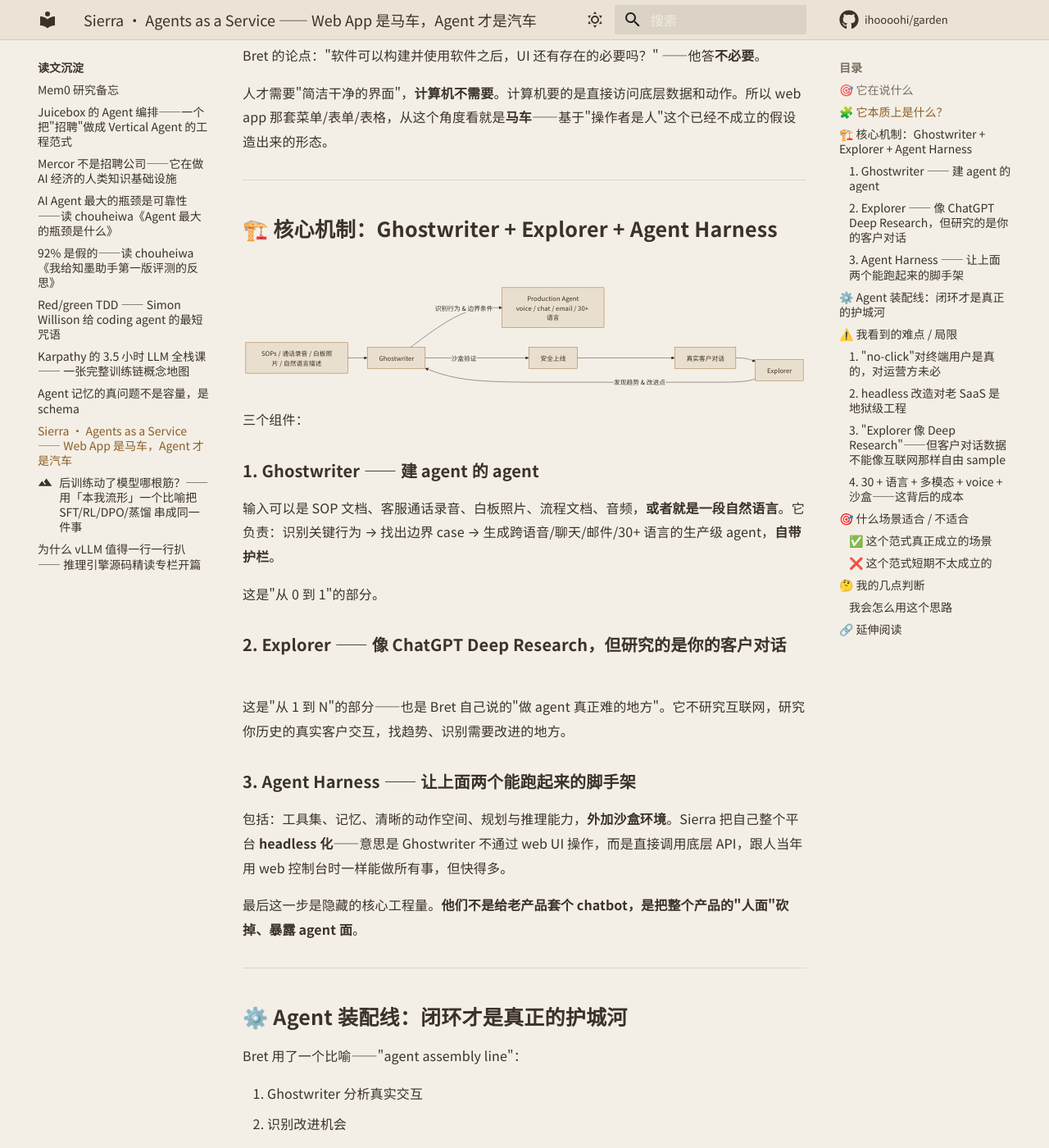
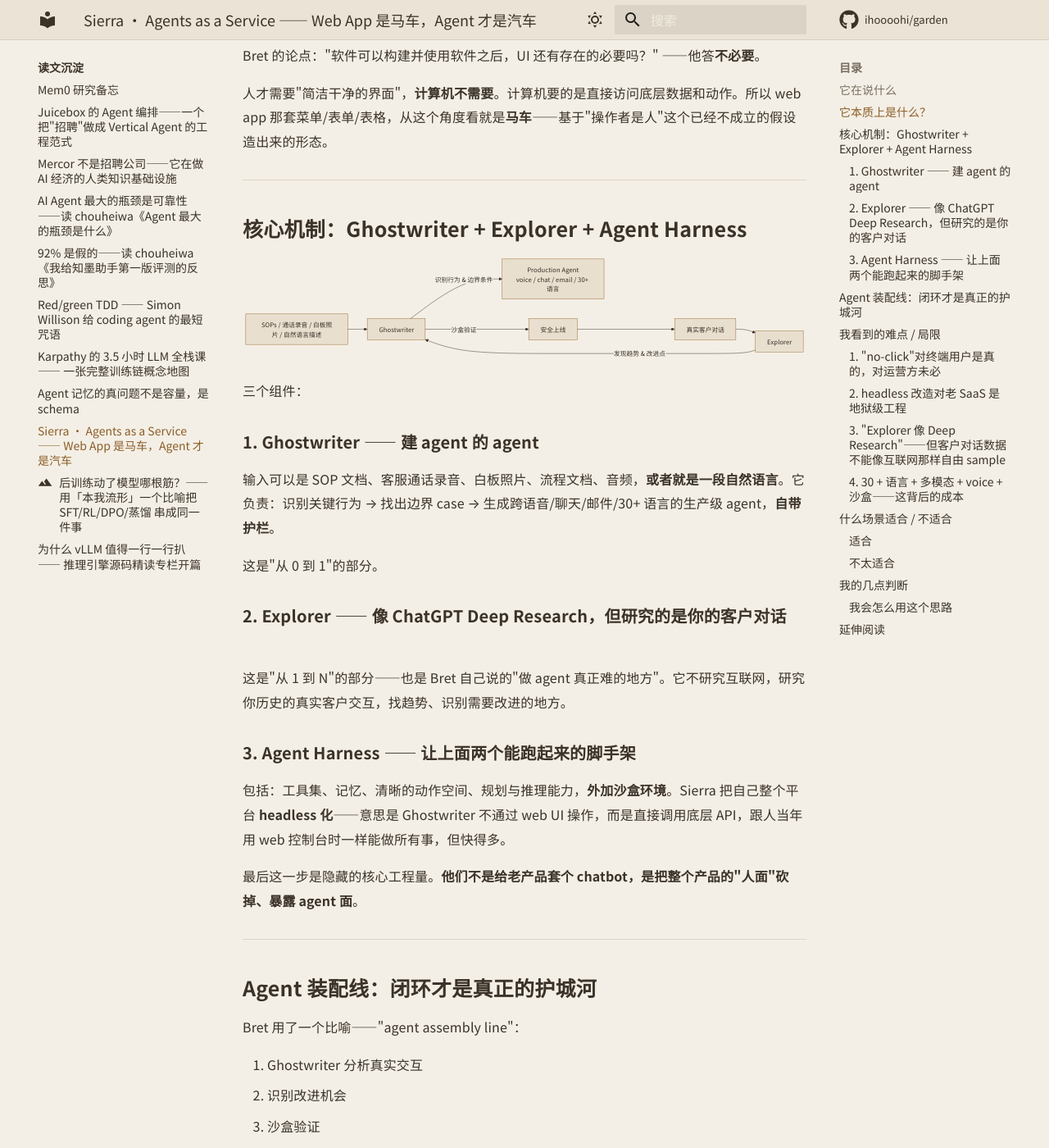
Before and after one commit to ihoooohi/garden, an MkDocs documentation site: the page built from docs/reading/sierra-agents-as-a-service.md, in a window 1280 px wide and 1400 px high, scrolled down 1442 px. Shown: the whole window at 82% size. Built offline with MkDocs 1.6.1 and Material for MkDocs 9.7.7, drawn with Linux system fonts in a browser that asks for light colours; comment, search, counter and statistics services are not loaded; some of the changed text lies outside the part shown.

Commit message:
style: strip decorative heading emojis from articles

````diff
--- a/docs/reading/sierra-agents-as-a-service.md
+++ b/docs/reading/sierra-agents-as-a-service.md
@@ -21,7 +21,7 @@ tags:
 
 ---
 
-## 🎯 它在说什么
+## 它在说什么
 
 这篇 Bret Taylor 写的发布稿三个月酝酿，体量不大但密度极高。三件事：
 
@@ -33,7 +33,7 @@ tags:
 
 ---
 
-## 🧩 它本质上是什么？
+## 它本质上是什么？
 
 !!! tip "核心判断"
     **这不是产品发布，是 SaaS 形态级别的押注。Sierra 在自己产品上做的事情，等于宣告"未来所有 SaaS 都会经历这次 headless 化"——他们想做这次转型的第一个范本。**
@@ -52,7 +52,7 @@ Bret 的论点："软件可以构建并使用软件之后，UI 还有存在的
 
 ---
 
-## 🏗️ 核心机制：Ghostwriter + Explorer + Agent Harness
+## 核心机制：Ghostwriter + Explorer + Agent Harness
 
 ```mermaid
 flowchart LR
@@ -84,7 +84,7 @@ flowchart LR
 
 ---
 
-## ⚙️ Agent 装配线：闭环才是真正的护城河
+## Agent 装配线：闭环才是真正的护城河
 
 Bret 用了一个比喻——"agent assembly line"：
 
@@ -100,7 +100,7 @@ Bret 用了一个比喻——"agent assembly line"：
 
 ---
 
-## ⚠️ 我看到的难点 / 局限
+## 我看到的难点 / 局限
 
 文章是发布稿，没讲坏话。但下面这些问题它绕开了：
 
@@ -122,15 +122,15 @@ Sierra 自己重写一遍可以——他们才 3 年。**Salesforce、Workday、
 
 ---
 
-## 🎯 什么场景适合 / 不适合
+## 什么场景适合 / 不适合
 
-### ✅ 这个范式真正成立的场景
+### 适合
 
 - **客户支持**——任务边界清晰、有大量历史对话作训练材料、错了能道歉重来
 - **流程自动化**——SOP 文档化程度高的领域（运营、HR onboarding、合规审查）
 - **新建 SaaS（greenfield）**——一开始就 headless 设计的产品，不用改造老代码
 
-### ❌ 这个范式短期不太成立的
+### 不太适合
 
 - **创意工具**（Figma、Notion 编辑视图）——人就是想"看到"和"调整"，no-clicks 反而是负价值
 - **重审计/合规链路**（医疗诊断、法务、税务）——"agent 直接做"很难拿到合规批准
@@ -138,7 +138,7 @@ Sierra 自己重写一遍可以——他们才 3 年。**Salesforce、Workday、
 
 ---
 
-## 🤔 我的几点判断
+## 我的几点判断
 
 !!! abstract "TL;DR"
     1. **Bret Taylor 是这个范式最有资格喊的人**——做过 Salesforce co-CEO，知道 SaaS UI 形态的天花板在哪
@@ -157,7 +157,7 @@ Sierra 自己重写一遍可以——他们才 3 年。**Salesforce、Workday、
 
 ---
 
-## 🔗 延伸阅读
+## 延伸阅读
 
 - [Sierra 官网](https://sierra.ai/) —— 看产品形态本身比看 blog 更有信息
 - [Bret Taylor 在 a16z 的访谈（agent infra）](https://a16z.com/podcast/bret-taylor-sierra/) —— 更细节的 agent harness 工程
````
